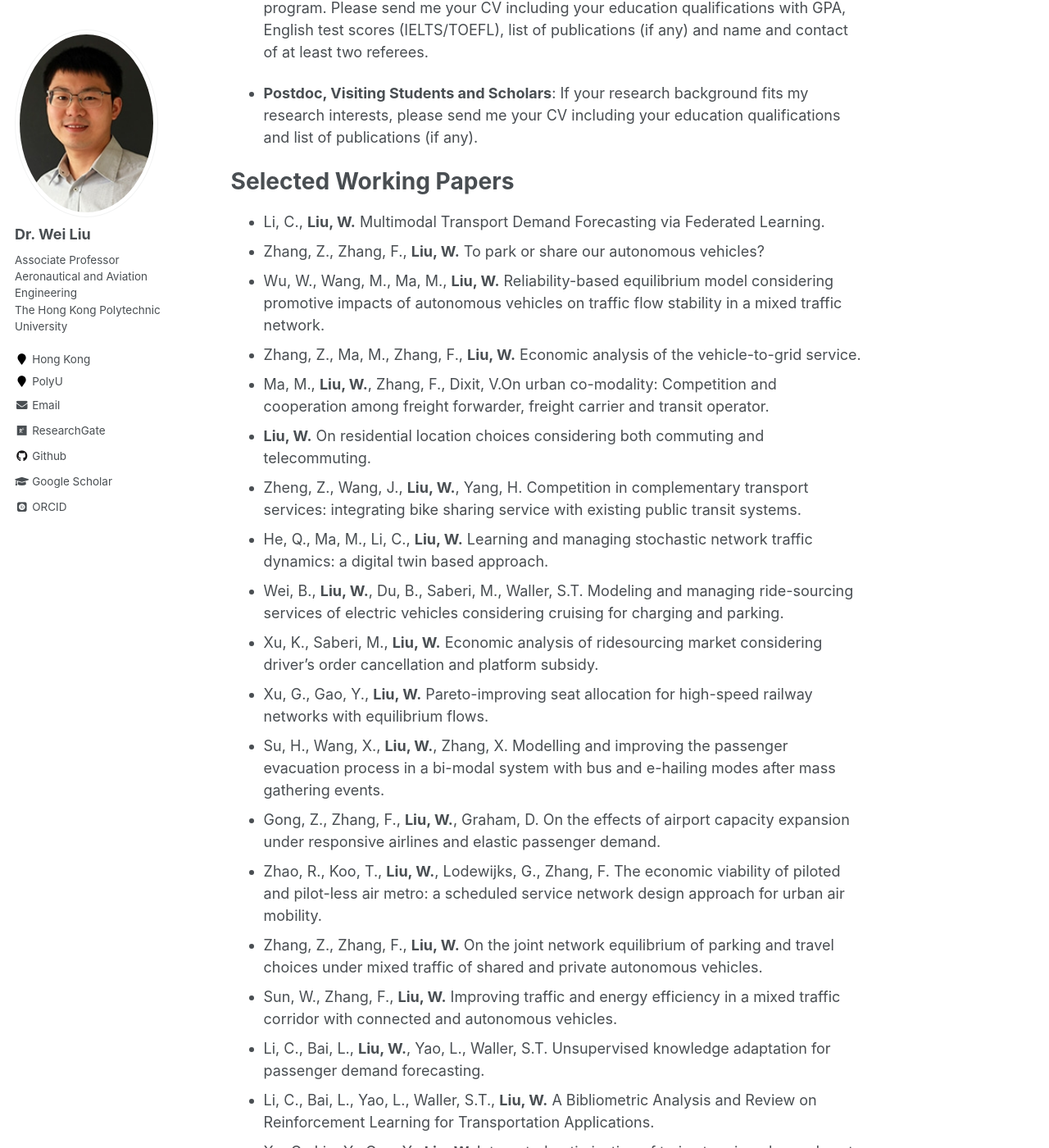
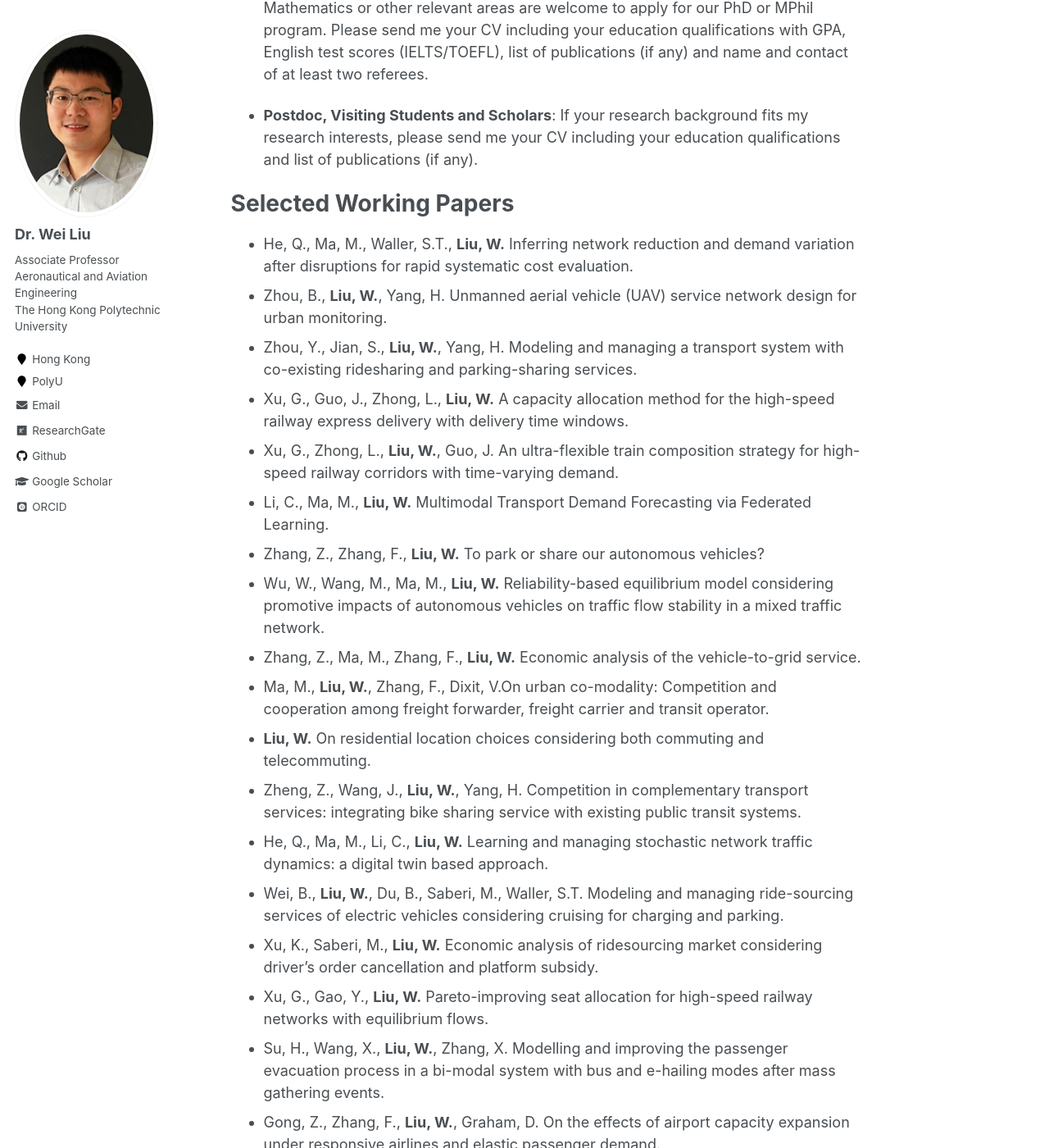
Before and after one commit to weiliu2016/weiliu2016.github.io, a Jekyll site: the page built from _pages/about.md, in a window 1280 px wide and 1400 px high, scrolled down 1745 px. Shown: the whole window at 82% size. Built offline with Jekyll 4.4.1, drawn with Linux system fonts in a browser that asks for light colours; some web fonts are replaced; some of the changed text lies outside the part shown.

Commit message:
Update about.md

```diff
--- a/_pages/about.md
+++ b/_pages/about.md
@@ -38,6 +38,7 @@ Research Group
   Runqing Zhao (MPhil, 2019 T3 - 2022 T1, from UNSW Sydney, Australia) - Mobility service network design for airport bus shuttle and air metro
 
 - **Academic visitors**\
+  Jing Xu (2022.12-2023.12, PhD student, from Central South University, China)\
   Mingyou Ma (2022.05-2022.12, PhD student, from UNSW Sydney, Australia)\
   Yihan Gao (2022.01-2022.04, MPhil student, from Central South University, China)\
   Wei Wu (2018.11-2019.11, Associcate Professor, from Changsha University of Science and Technology, China)
@@ -50,7 +51,12 @@ PhD Positions and Academic Visitors
 
 Selected Working Papers
 ======
-- Li, C., **Liu, W.** Multimodal Transport Demand Forecasting via Federated Learning.
+- He, Q., Ma, M., Waller, S.T., **Liu, W.** Inferring network reduction and demand variation after disruptions for rapid systematic cost evaluation.
+- Zhou, B., **Liu, W.**, Yang, H. Unmanned aerial vehicle (UAV) service network design for urban monitoring.
+- Zhou, Y., Jian, S., **Liu, W.**, Yang, H. Modeling and managing a transport system with co-existing ridesharing and parking-sharing services.
+- Xu, G., Guo, J., Zhong, L., **Liu, W.** A capacity allocation method for the high-speed railway express delivery with delivery time windows.
+- Xu, G., Zhong, L., **Liu, W.**, Guo, J. An ultra-flexible train composition strategy for high-speed railway corridors with time-varying demand.
+- Li, C., Ma, M., **Liu, W.** Multimodal Transport Demand Forecasting via Federated Learning.
 - Zhang, Z., Zhang, F., **Liu, W.** To park or share our autonomous vehicles?
 - Wu, W., Wang, M., Ma, M., **Liu, W.** Reliability-based equilibrium model considering promotive impacts of autonomous vehicles on traffic flow stability in a mixed traffic network.
 - Zhang, Z., Ma, M., Zhang, F., **Liu, W.** Economic analysis of the vehicle-to-grid service.
@@ -65,7 +71,7 @@ Selected Working Papers
 - Gong, Z., Zhang, F., **Liu, W.**, Graham, D. On the effects of airport capacity expansion under responsive airlines and elastic passenger demand.
 - Zhao, R., Koo, T., **Liu, W.**, Lodewijks, G., Zhang, F. The economic viability of piloted and pilot-less air metro: a scheduled service network design approach for urban air mobility.
 - Zhang, Z., Zhang, F., **Liu, W.** On the joint network equilibrium of parking and travel choices under mixed traffic of shared and private autonomous vehicles.
-- Sun, W., Zhang, F., **Liu, W.** Improving traffic and energy efficiency in a mixed traffic corridor with connected and autonomous vehicles.
+- Sun, W., Zhang, F., **Liu, W.**, He, Q. Improving traffic and energy efficiency in a mixed traffic corridor with connected and autonomous vehicles.
 - Li, C., Bai, L., **Liu, W.**, Yao, L., Waller, S.T. Unsupervised knowledge adaptation for passenger demand forecasting.
 - Li, C., Bai, L., Yao, L., Waller, S.T., **Liu, W.** A Bibliometric Analysis and Review on Reinforcement Learning for Transportation Applications.
 - Xu, G., Liu, Y., Gao, Y., **Liu, W.** Integrated optimization of train stopping plan and seat allocation scheme for railway systems under equilibrium travel choice and elastic demand.
```
